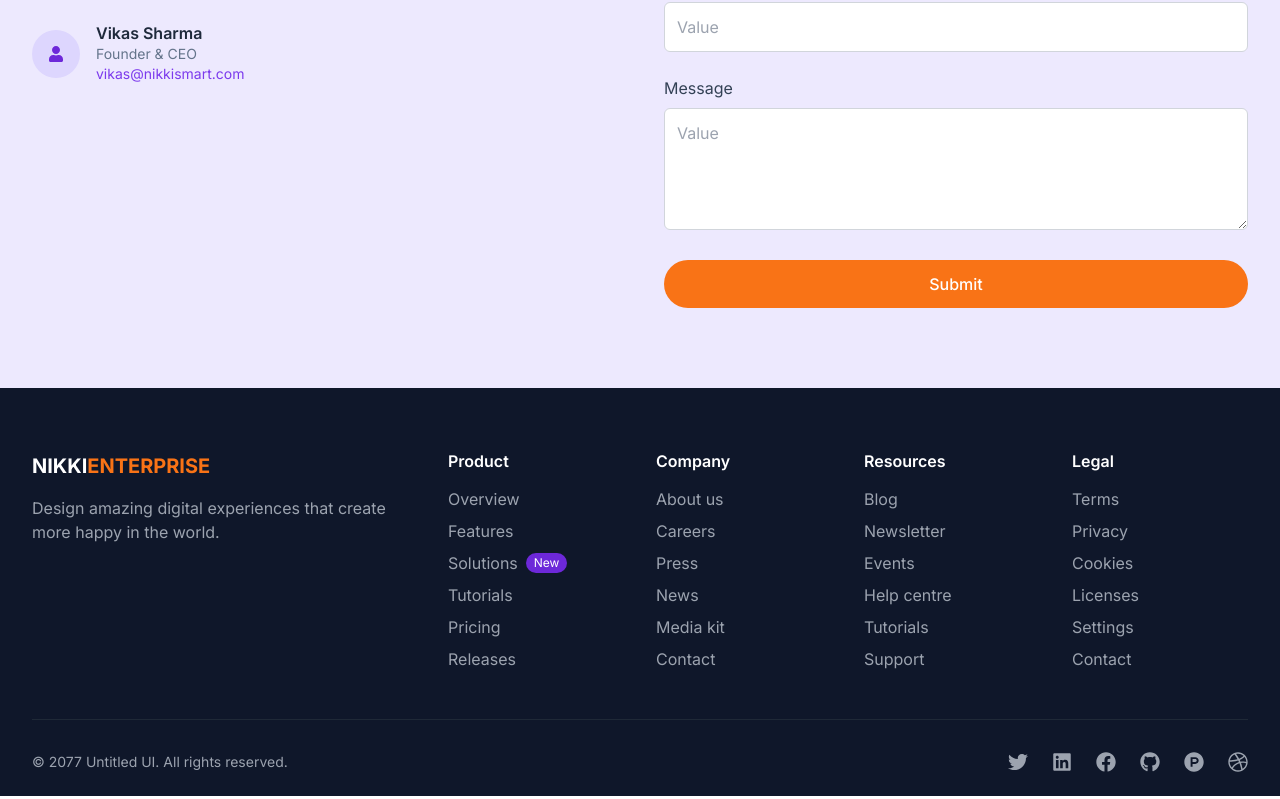
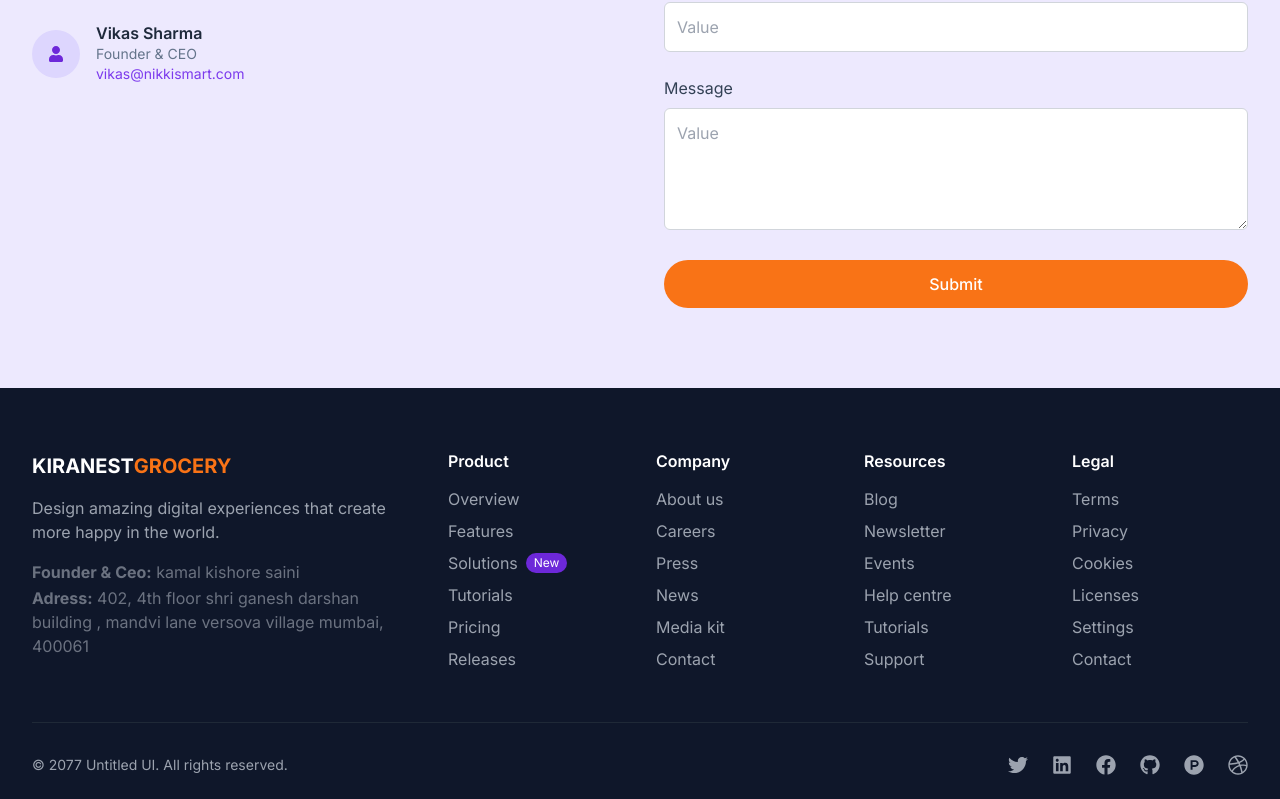
Before and after one commit to ramukaka001/SmartStore-main, a React (Vite) app: page / in a window 1280 px wide. Shown: the part 6930-7729 px from the top of the page. Built offline with nearby package versions, Linux system fonts and the light colour scheme; the HTML template or start-up script is replaced by a standard one.

Commit message:
Update Footer.jsx

```diff
--- a/src/components/layout/Footer.jsx
+++ b/src/components/layout/Footer.jsx
@@ -9,12 +9,16 @@ const Footer = () => {
           {/* Brand and description */}
           <div className="lg:col-span-2">
             <a href="/" className="text-xl font-bold flex items-center mb-4">
-              <span className="text-white">NIKKI</span>
-              <span className="text-accent-500">ENTERPRISE</span>
+              <span className="text-white">KIRANEST</span>
+              <span className="text-accent-500">GROCERY</span>
             </a>
             <p className="text-gray-400 mb-4">
               Design amazing digital experiences that create more happy in the world.
             </p>
+            <div className="flex flex-col w-full gap-0.5 text-gray-500 mb-4">
+                <p><strong>Founder & Ceo:</strong> kamal kishore saini</p>
+                <p><strong>Adress:</strong> 402, 4th floor shri ganesh darshan building , mandvi lane versova village mumbai, 400061</p>
+            </div>
           </div>
 
           {/* Product Links */}
```
